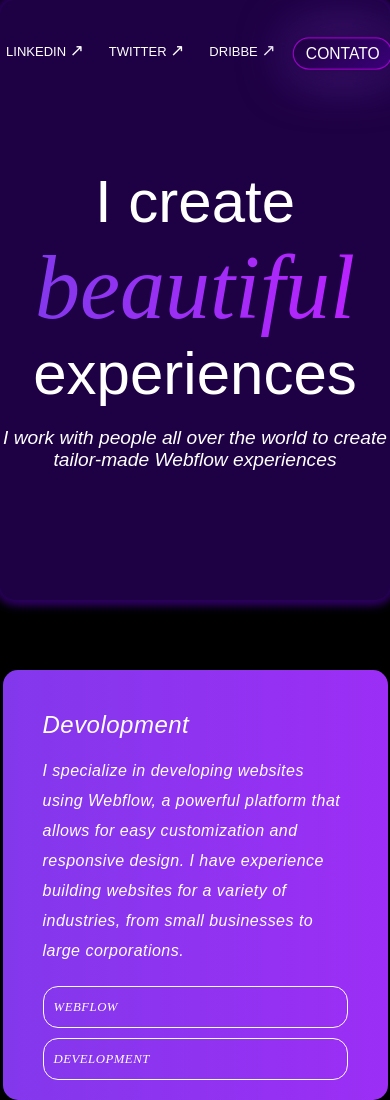
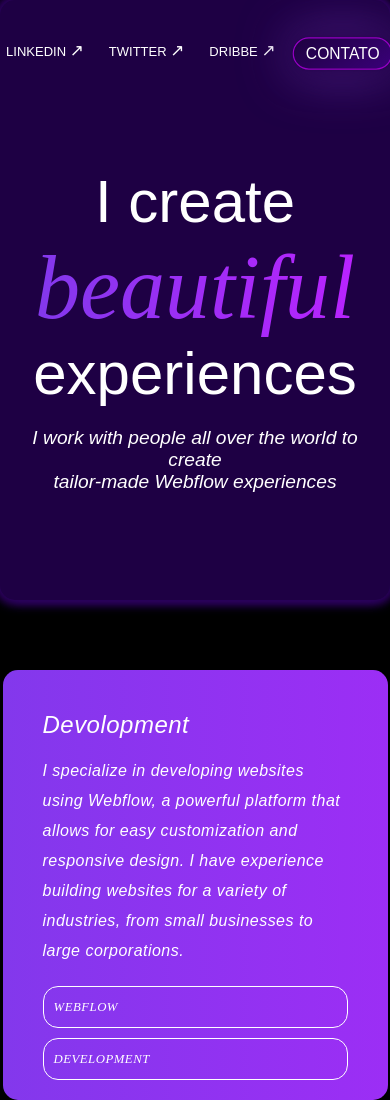
Before and after one commit to messaasj/tamplate-treino, a plain HTML site: page index.html in a window 390 px wide. Shown: the top 1100 px of the page. Drawn offline with Linux system fonts and the light colour scheme.

Commit message:
testei arrumar o padding

```diff
--- a/componentes/responsividade.css
+++ b/componentes/responsividade.css
@@ -62,6 +62,10 @@
         justify-content: center; /* Ou outra distribuição desejada */
         gap: 25px; /* Espaçamento fixo entre os links */
      }
+     .pai{
+        padding-left: 15px;
+        padding-right: 15px;
+     }
      .main-section{
         flex-direction: column; /* Coloca as caixas em coluna */
         align-items: center; /* Centraliza as caixas horizontalmente */
```
